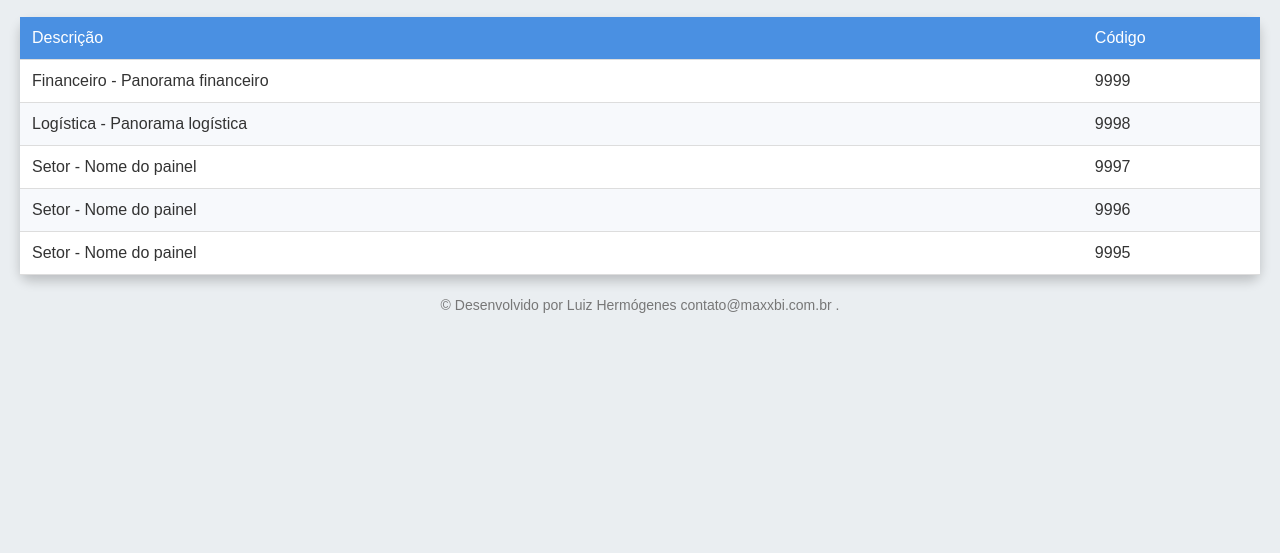
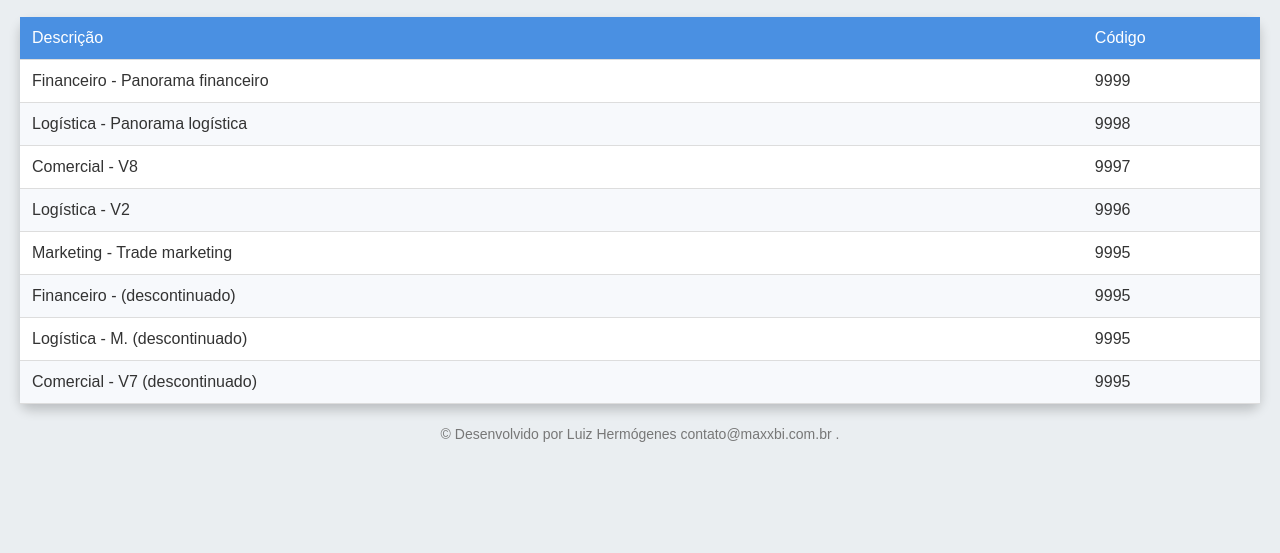
Before and after one commit to luizhermogenes/menuguimaraesbi, a plain HTML site: page index.html in a window 1280 px wide. Shown: the part 158-711 px from the top of the page. Drawn offline with nearby package versions, Linux system fonts and the light colour scheme.

Commit message:
Update index.html
Adicionado os sites que o Leonardo pediu

```diff
--- a/index.html
+++ b/index.html
@@ -199,20 +199,36 @@
 <td>9998</td>
 </tr>
 
-<tr data-link="">
-<td>Setor - Nome do painel</td>
+<tr data-link="https://app.powerbi.com/view?r=eyJrIjoiNzA0NTY4ZWItY2MxZi00MmZjLWJlNzEtZTIwN2M3OWI1MDc2IiwidCI6IjYzZTk3Njg0LTVlYTUtNGE2MS05MWJhLTQwODg2NTdkMjkxNSJ9">
+<td>Comercial - V8</td>
 <td>9997</td>
 </tr>
 
-<tr data-link="">
-<td>Setor - Nome do painel</td>
+<tr data-link="https://app.powerbi.com/groups/me/reports/5d280c0a-e666-4d53-8a34-5adc2bba5e1f/ReportSection?ctid=4697aed5-a3a6-4a1d-b534-91ac13900f1d&openReportSource=ReportInvitation&experience=power-bi">
+<td>Logística - V2</td>
 <td>9996</td>
 </tr>
 
-<tr data-link="">
-<td>Setor - Nome do painel</td>
+<tr data-link="https://app.powerbi.com/view?r=eyJrIjoiOGU1NWJmYTMtMzNjNy00YTYyLTgwOWQtOGQwMDUwOTZmMDc4IiwidCI6IjYzZTk3Njg0LTVlYTUtNGE2MS05MWJhLTQwODg2NTdkMjkxNSJ9">
+<td>Marketing - Trade marketing</td>
 <td>9995</td>
 </tr>
+
+<tr data-link="https://app.powerbi.com/view?r=eyJrIjoiZmVmYjI4YzYtOWEzMS00ZTBkLTgxNTEtMDMyNTQxNzdhNTVlIiwidCI6IjYzZTk3Njg0LTVlYTUtNGE2MS05MWJhLTQwODg2NTdkMjkxNSJ9">
+<td>Financeiro - (descontinuado)</td>
+<td>9995</td>
+</tr>
+
+<tr data-link="https://app.powerbi.com/reportEmbed?reportId=6f36513a-bdf9-48b4-9e64-124d7813e92a&autoAuth=true&ctid=63e97684-5ea5-4a61-91ba-4088657d2915">
+<td>Logística - M. (descontinuado)</td>
+<td>9995</td>
+</tr>
+
+<tr data-link="https://app.powerbi.com/view?r=eyJrIjoiMzFhODVmZjMtNGM3ZS00ZjU0LThhNWMtZTRlYmM1MzM3NGIwIiwidCI6IjYzZTk3Njg0LTVlYTUtNGE2MS05MWJhLTQwODg2NTdkMjkxNSJ9">
+<td>Comercial - V7 (descontinuado)</td>
+<td>9995</td>
+</tr>
+
 
 
 
```
